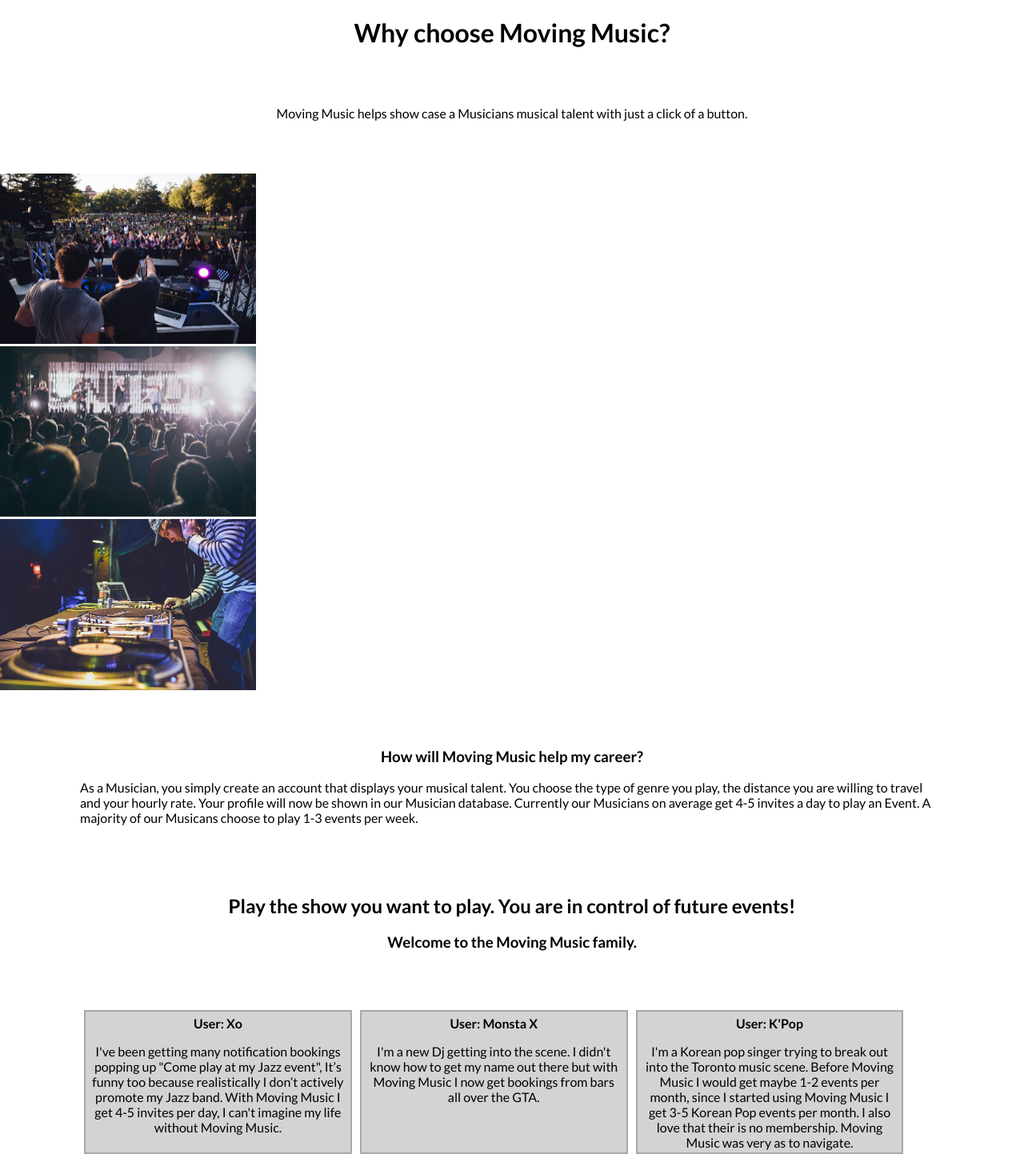
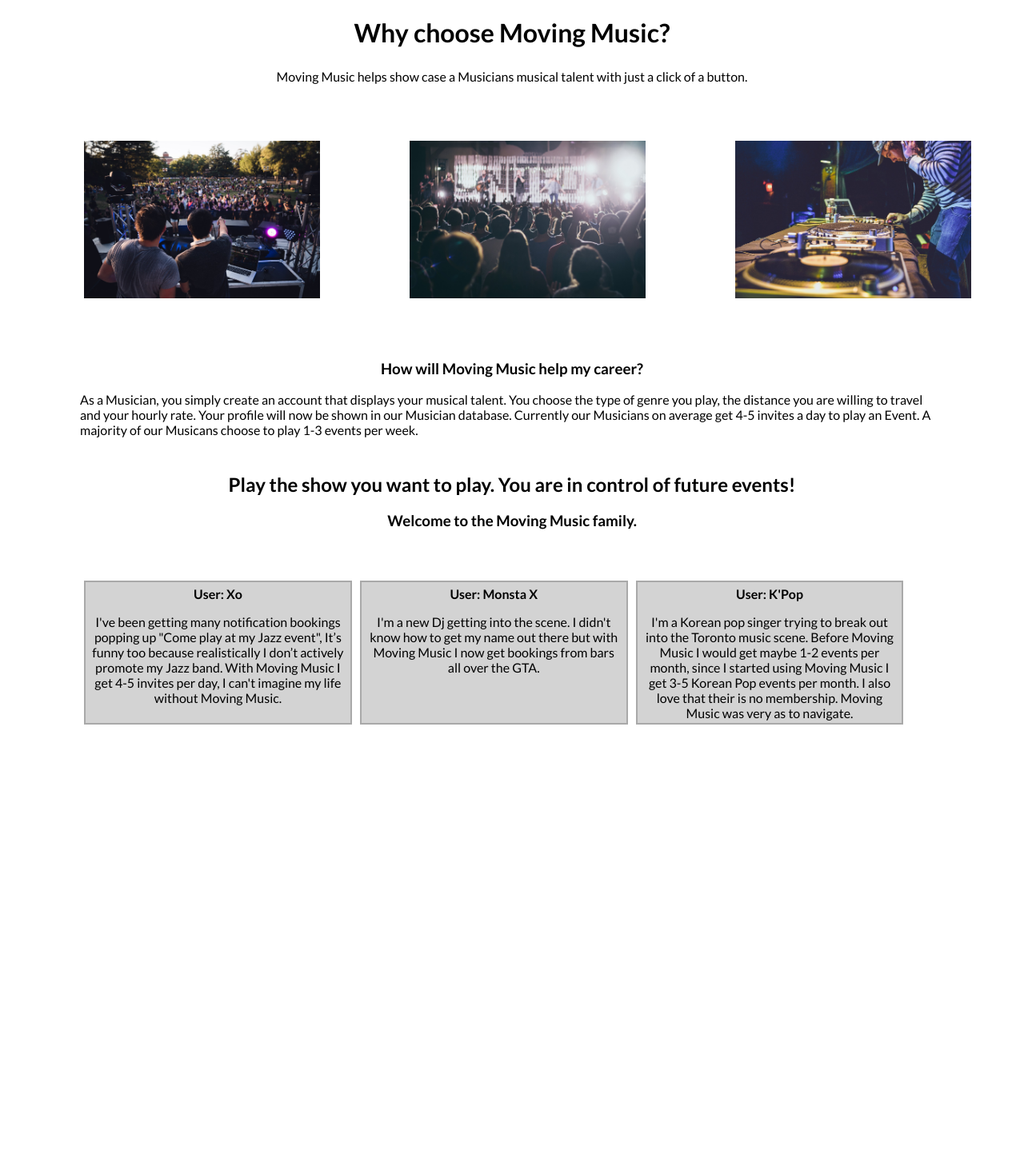
Before and after one commit to scotthuston82/Moving_music, a Rails app: page /musicians in a window 1280 px wide. Shown: the part 59-1507 px from the top of the page at 80% size. After the commit the page ends 965 px from the top, so only its background shows below. Run offline with Rails 7, Linux system fonts and the light colour scheme; style sheets or scripts are compiled from the project's sources; parts of the project's set-up code (start-up, migrations or seed data) failed here and were passed over; some libraries are stand-ins or nearby versions.

Commit message:
images in proper postion and now the hover works over the photos

```diff
--- a/app/assets/stylesheets/musicianspitch.scss
+++ b/app/assets/stylesheets/musicianspitch.scss
@@ -6,16 +6,10 @@ h1 {
 
 }
 
-.p2 {
-  padding-top: 50px;
-  padding-left: 100px;
-  padding-right: 100px;
-  padding-bottom: 50px;
-}
 
 .sellingline p {
   text-align: center;
-  padding-top: 50px;
+  padding-top: 4px;
   padding-left: 100px;
   padding-right: 100px;
   padding-bottom: 50px;
@@ -24,6 +18,12 @@ h1 {
 .container {
   position: relative;
   width: 50%;
+  width: 31%;
+  margin: 5px;
+  float: left;
+  padding-left: 100px;
+  padding-right: 100px;
+  height: 180px
 }
 .container:hover .overlay {
   width: 100%;
@@ -44,8 +44,8 @@ h1 {
 
 .image {
   display: block;
-  width: 50%;
-  height: auto;
+  width: 150%;
+  height: 120px;
 }
 
 .overlay {
@@ -53,14 +53,32 @@ h1 {
   bottom: 0;
   left: 100%;
   right: 0;
-  background-color: #008CBA;
+  background-color: #A9A9A9;
   overflow: hidden;
   width: 0;
   height: 45%;
   transition: .5s ease;
 }
 
-h2 {
+.p2 {
+  padding-top: 260px;
+  padding-left: 100px;
+  padding-right: 100px;
+  padding-bottom: 4px;
+
+}
+
+.titles {
+  padding-top: 4px;
+  padding-left: 100px;
+  padding-right: 100px;
+  padding-bottom: 100px;
+  border-spacing: 15px;
+  border-radius: 25px;
+  height: 50px;
+}
+
+ h2 {
   text-align: center;
 }
 
--- a/app/views/musicians/index.html.erb
+++ b/app/views/musicians/index.html.erb
@@ -19,7 +19,9 @@
     <%= image_tag "dj1.jpg"%>
     </div>
     <div class='overlay'>
+    <div class='text'>
     <p>text here</p>
+  </div>
   </div>
 </div>
 
@@ -40,7 +42,9 @@
     <%= image_tag "dj2.jpg" %>
    </div>
     <div class='overlay'>
+    <div class='text'>
     <p>text here</p>
+  </div>
   </div>
 </div>
 
@@ -57,8 +61,10 @@
     Currently our Musicians on average get 4-5 invites a day to play an Event.
     A majority of our Musicans choose to play 1-3 events per week.
     </p>
-  </div>
 
+</div>
+
+<div class='titles'>
   <h2>
   Play the show you want to play. You are in control of future events!
   </h2>
@@ -67,6 +73,7 @@
   <h3>
   Welcome to the Moving Music family.
   </h3>
+</div>
 
   <div class='userreview'>
     <div class='u1'>
```
